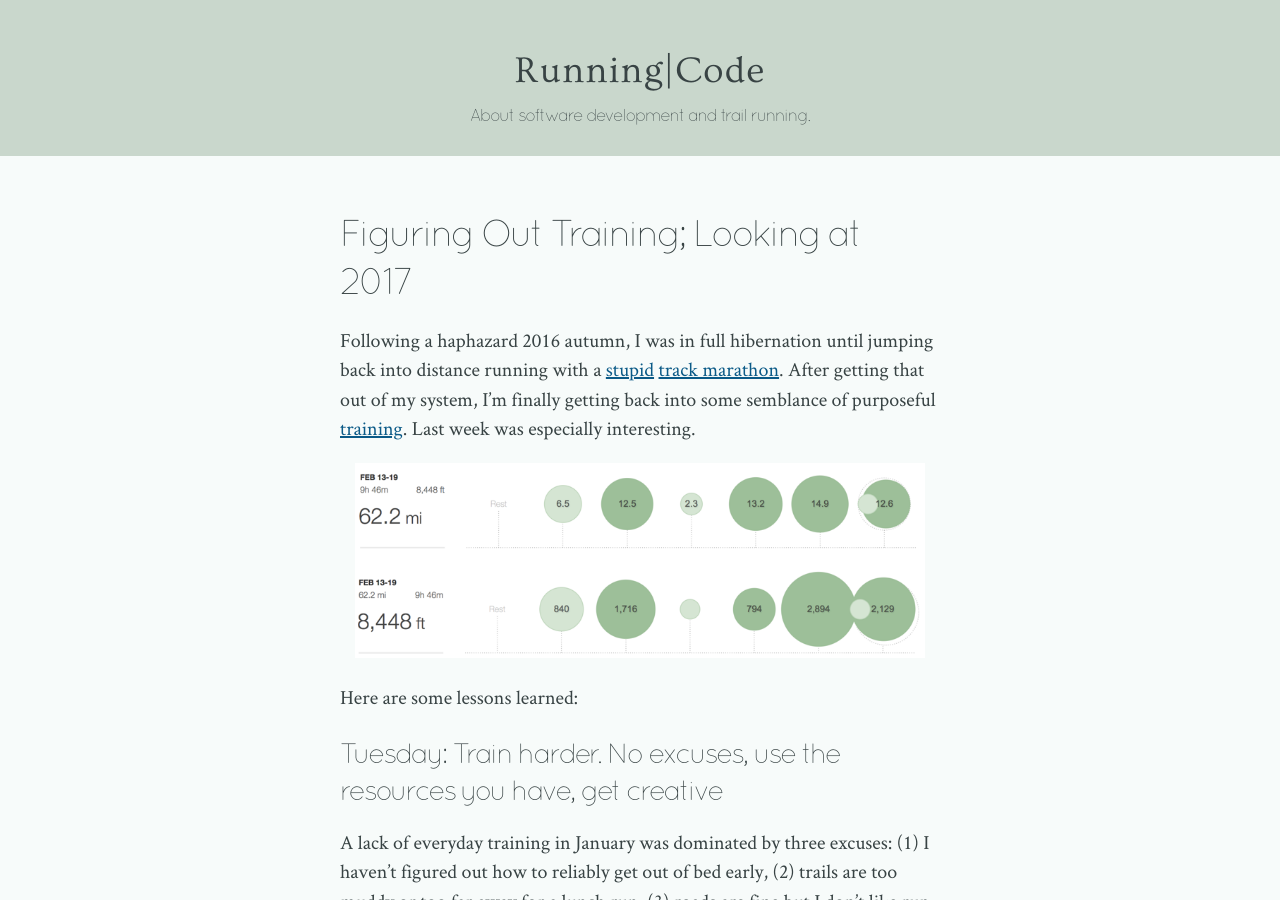
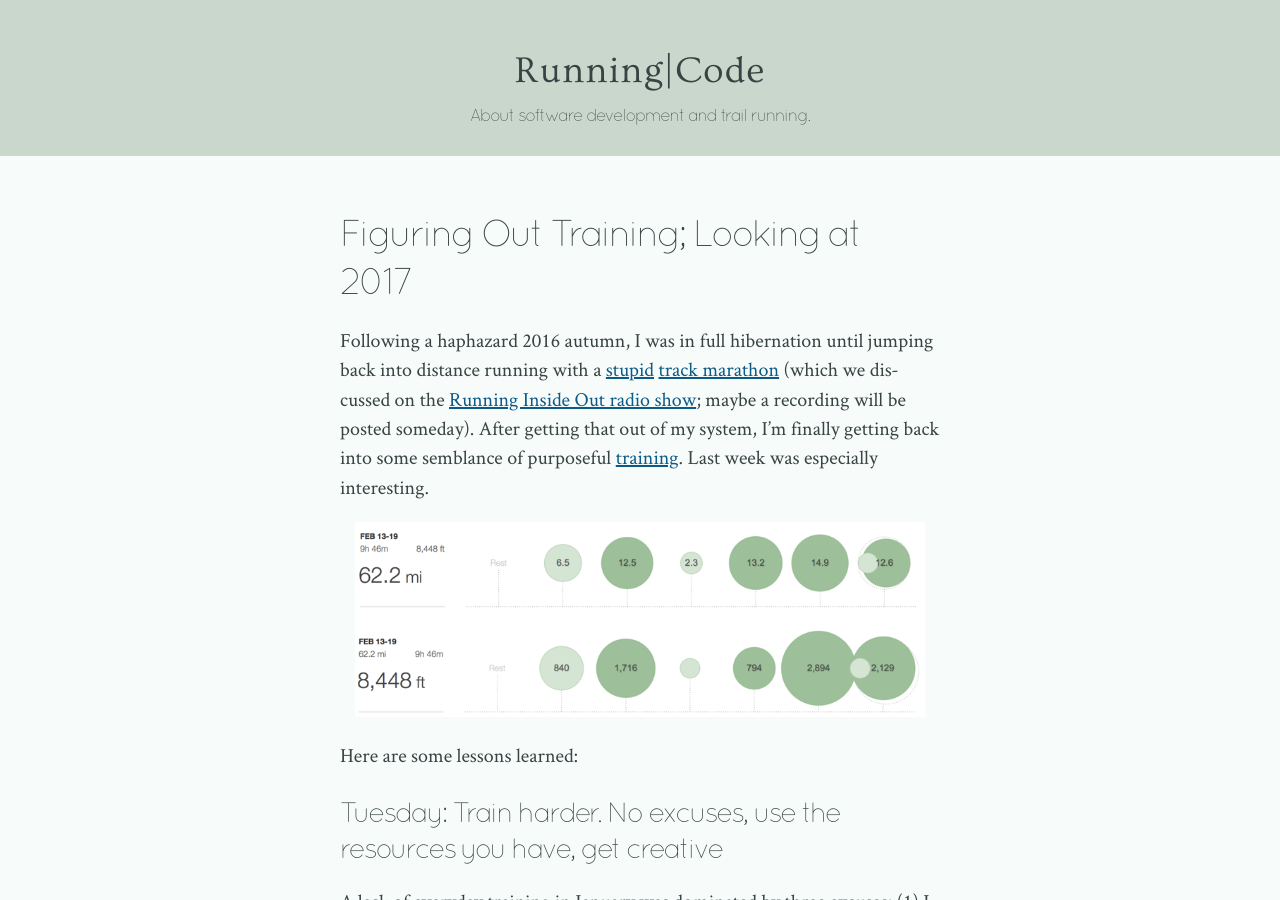
Before and after one commit to mmertsock/mmertsock.github.io, a Jekyll site: the page built from _posts/2017-02-21-training.markdown, in a window 1280 px wide and 900 px high. Built offline with Jekyll 4.4.1, drawn with Linux system fonts in a browser that asks for light colours; comment, search, counter and statistics services are not loaded.

Commit message:
radio link

```diff
--- a/_posts/2017-02-21-training.markdown
+++ b/_posts/2017-02-21-training.markdown
@@ -3,7 +3,7 @@ title: "Figuring Out Training; Looking at 2017"
 layout: post
 ---
 
-Following a haphazard 2016 autumn, I was in full hibernation until jumping back into distance running with a [stupid][] [track marathon][]. After getting that out of my system, I'm finally getting back into some semblance of purposeful [training][]. Last week was especially interesting.
+Following a haphazard 2016 autumn, I was in full hibernation until jumping back into distance running with a [stupid][] [track marathon][] (which we discussed on the [Running Inside Out radio show][radio]; maybe a recording will be posted someday). After getting that out of my system, I'm finally getting back into some semblance of purposeful [training][]. Last week was especially interesting.
 
 <div class="figure">
     <img src="{{ site.url }}/assets/feb2017log.png" srcset="{{ site.url }}/assets/feb2017log_2x.png 2x">
@@ -51,6 +51,7 @@ What's on the agenda for this year? [Breakneck Point][] 42k. [Laurel Highlands][
 
 [stupid]: https://www.strava.com/activities/839460309/overview
 [track marathon]: https://www.instagram.com/p/BPhpJdvDMNH/
+[radio]: http://www.runninginsideoutpodcast.com/radio-show/
 [training]: https://www.strava.com/athletes/5818978/training/log
 [Breakneck Point]: http://rednewtracing.com/BreakneckPoint
 [Laurel Highlands]: http://www.laurelultra.com
```
